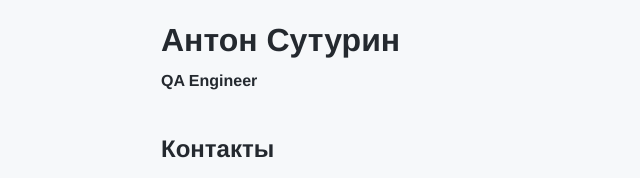
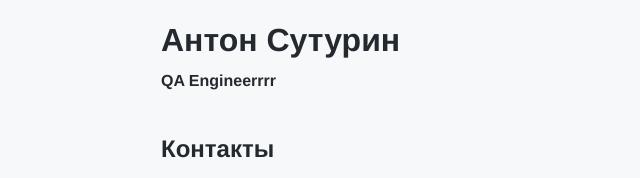
Before and after one commit to suange13/suange13.github.io, a plain HTML site: page index.html in a window 1280 px wide. Shown: the part 373-551 px from the top of the page, 319-959 px from the left. Drawn offline with Linux system fonts and the light colour scheme.

Commit message:
Update index.html

```diff
--- a/index.html
+++ b/index.html
@@ -13,7 +13,7 @@
     <header class="header">
       <img src="./avatar.png" alt="avatar" class="header__avatar" />
       <h1 class="header__title">Антон Сутурин</h1>
-      <h3 class="header__subtitle">QA Engineer</h3>
+      <h3 class="header__subtitle">QA Engineerrrr</h3>
     </header>
     <main>
       <section class="links">
```
